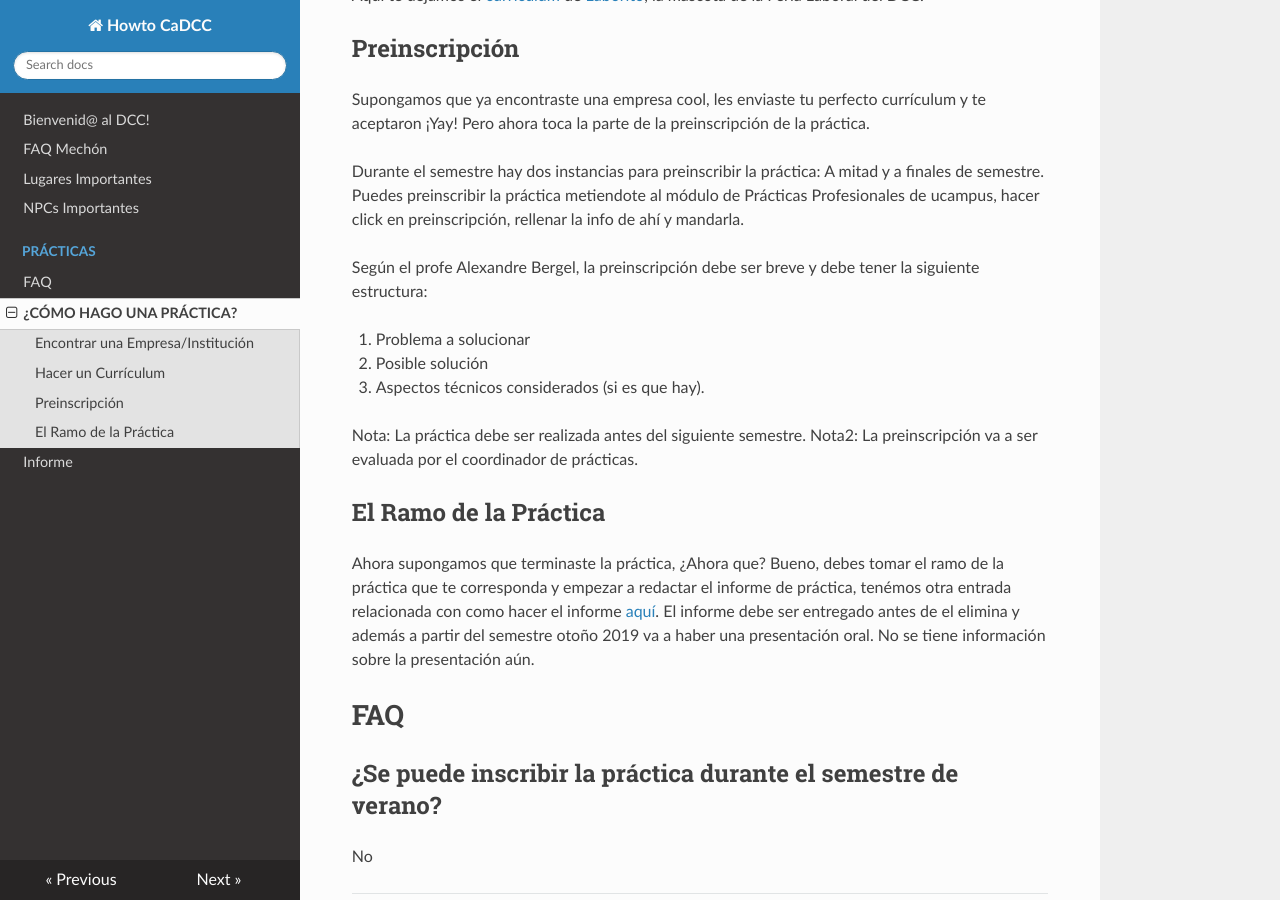
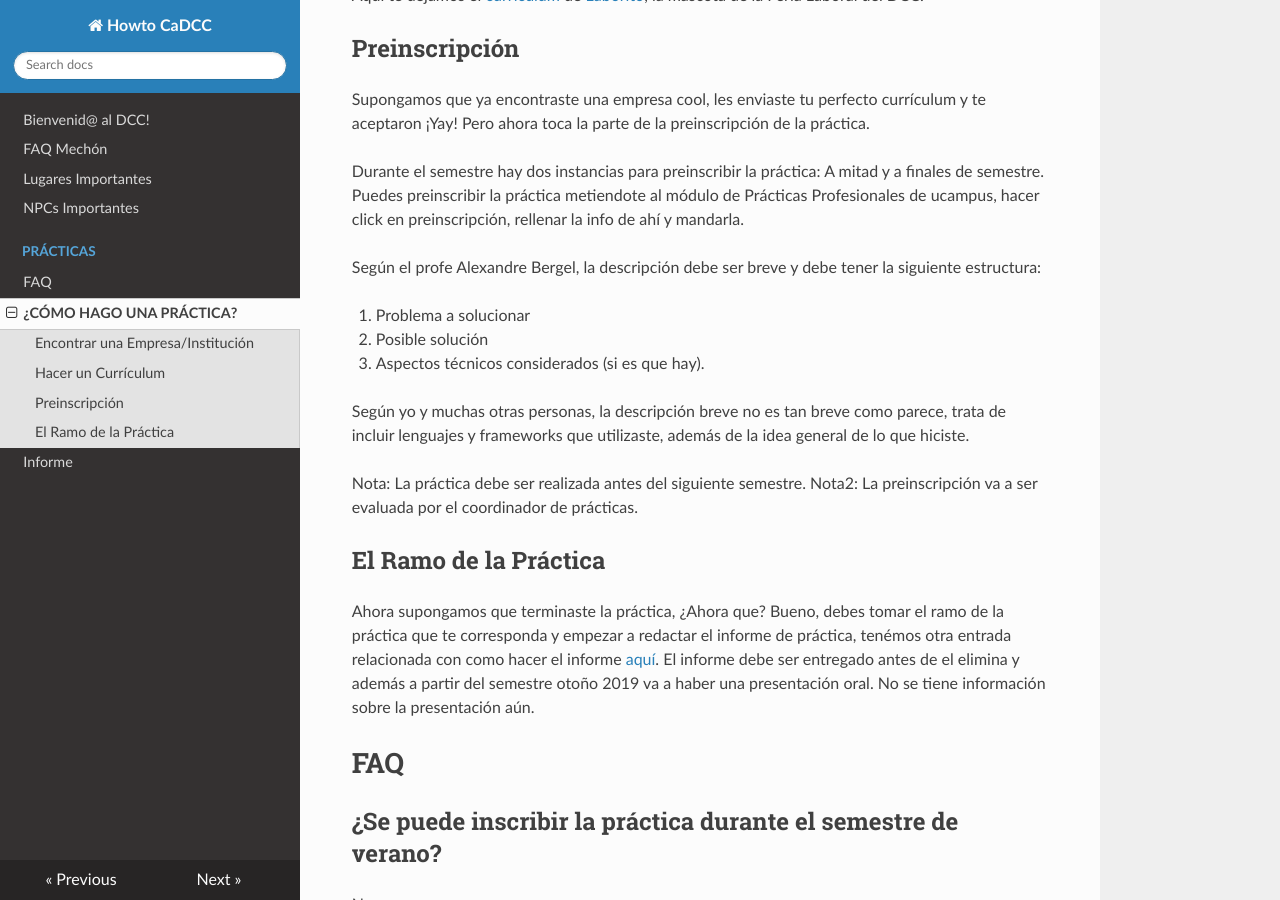
Before and after one commit to cadcc/howto, an MkDocs documentation site: the page built from docs/Prácticas/How do I Practica.md, in a window 1280 px wide and 900 px high, scrolled down 1200 px. Built offline with MkDocs 1.6.1, drawn with Linux system fonts in a browser that asks for light colours; nearby versions of some CDN libraries; some of the changed text lies outside the part shown.

Commit message:
Preguntas sobre la preinsripcion agregadas

```diff
--- a/docs/Prácticas/How do I Practica.md
+++ b/docs/Prácticas/How do I Practica.md
@@ -35,11 +35,13 @@
 
 Durante el semestre hay dos instancias para preinscribir la práctica: A mitad y a finales de semestre. Puedes preinscribir la práctica metiendote al módulo de Prácticas Profesionales de ucampus, hacer click en preinscripción, rellenar la info de ahí y mandarla.
 
-Según el profe Alexandre Bergel, la preinscripción debe ser breve y debe tener la siguiente estructura:
+Según el profe Alexandre Bergel, la descripción debe ser breve y debe tener la siguiente estructura:
 
 1. Problema a solucionar
 2. Posible solución
 3. Aspectos técnicos considerados (si es que hay).
+
+Según yo y muchas otras personas, la descripción breve no es tan breve como parece, trata de incluir lenguajes y frameworks que utilizaste, además de la idea general de lo que hiciste.
 
 Nota: La práctica debe ser realizada antes del siguiente semestre.
 Nota2: La preinscripción va a ser evaluada por el coordinador de prácticas.
@@ -131,3 +133,8 @@
 
 ## ¿Qué es computacionalmente básico?
 No tenemos una pauta, pero 500 lineas de código probablemente ya no lo sea.
+
+---
+
+## Mi pre-inscripción ha estado en "pendiente" por mucho tiempo ¿Qué hago?
+Mandale un mail al coordinador de prácticas, ya que el sistema actual no le notifica cuando un alumno realiza una preinscripción.
```
